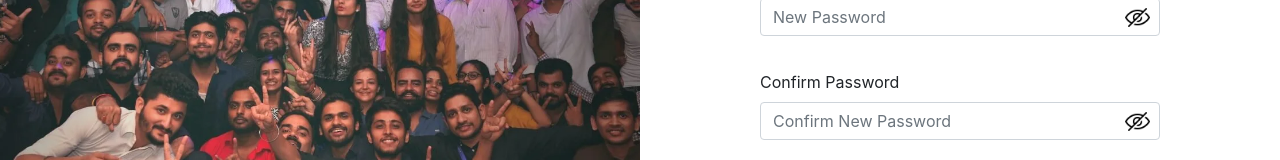
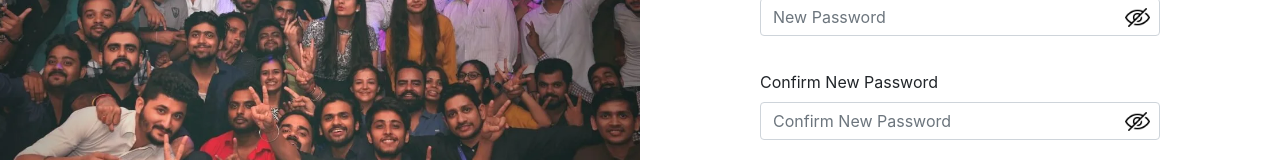
Before and after one commit to MandeepK12345/RCC_Authentication_Module, a React (Create React App) app in the folder authentication-module/: page /reset-password in a window 1280 px wide. Shown: the part 349-509 px from the top of the page. Built offline with nearby package versions, Linux system fonts and the light colour scheme.

Commit message:
Bug fixes

```diff
--- a/authentication-module/src/constants/textMessages.jsx
+++ b/authentication-module/src/constants/textMessages.jsx
@@ -39,8 +39,8 @@ const TextMsg = {
 		signUpToggleEmail :"SignUp with email",
 		signUpTogglePhone : "SignUp with phone",
 		confirmPasswordField : "Password and confirm password does not match",
-		newPassword : "New Password",
-		confirmPassword : "Confirm New Password",
+		newPassword : "Password",
+		confirmPassword : "Confirm Password",
 		registerForm : "SignUp Page ",
 		signUp : "Signup",
 		heading : "Create an Account",
@@ -50,7 +50,7 @@ const TextMsg = {
 		radioValueNumber : "number",
 		radioValuePassword : "password",
 		email : "email",
-		createPassword : "Create Password",
+		createPassword : "Password",
 		password : "password",
 		labelConfirmPassword : "Confirm Password",
 		nameConfirmPassword : "confirmPassword",
--- a/authentication-module/src/pages/resetPassword/index.jsx
+++ b/authentication-module/src/pages/resetPassword/index.jsx
@@ -108,7 +108,7 @@ function ResetPassword() {
 						type={showPassword ? "text" : "password"}
 						label="New Password"
 						name="password"
-						placeholder={TextMsg.SignUp.newPassword}
+						placeholder="New Password"
 						onChange={handleInputChange}
 						value={resetPasswordData.password}
 						error={errors.password}
@@ -123,9 +123,9 @@ function ResetPassword() {
 				<Row className="login-wrapper__passwordField">
 					<InputComponent
 						type={showConfirmPassword ? "text" : "password"}
-						label="Confirm Password"
+						label="Confirm New Password"
 						name="confirmPassword"
-						placeholder={TextMsg.SignUp.confirmPassword}
+						placeholder="Confirm New Password"
 						onChange={handleInputChange}
 						value={resetPasswordData.confirmPassword}
 						error={errors.confirmPassword}
```
